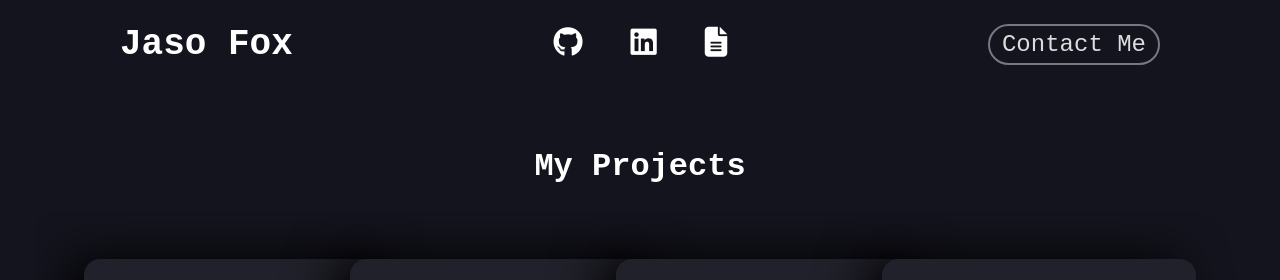
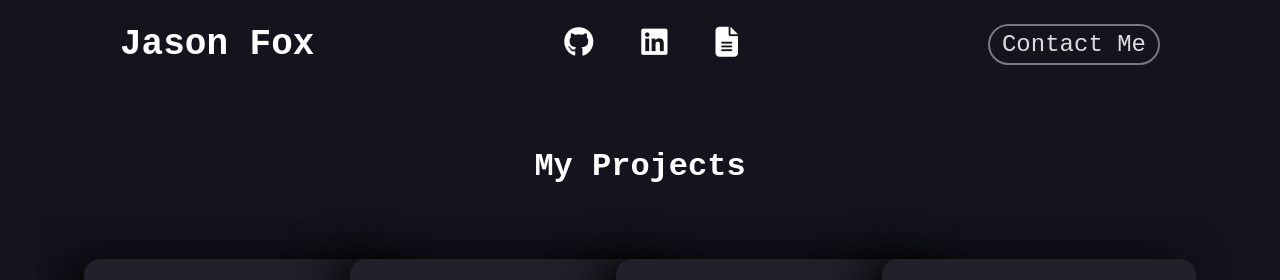
Before and after one commit to JtheFox/my-portfolio, a plain HTML site: page index.html in a window 1280 px wide. Shown: the top 280 px of the page. Drawn offline with nearby package versions, Linux system fonts and the light colour scheme.

Commit message:
Typo fix

```diff
--- a/index.html
+++ b/index.html
@@ -17,7 +17,7 @@
 <body>
     <!-- header content-->
     <header class="page-header">
-        <h2>Jaso&nbsp;Fox</h2>
+        <h2>Jason&nbsp;Fox</h2>
         <div class="header-links"></div>
         <a href="mailto:jfox0096@gmail.com" class="contact">Contact&nbsp;Me</a>
     </header>
```
